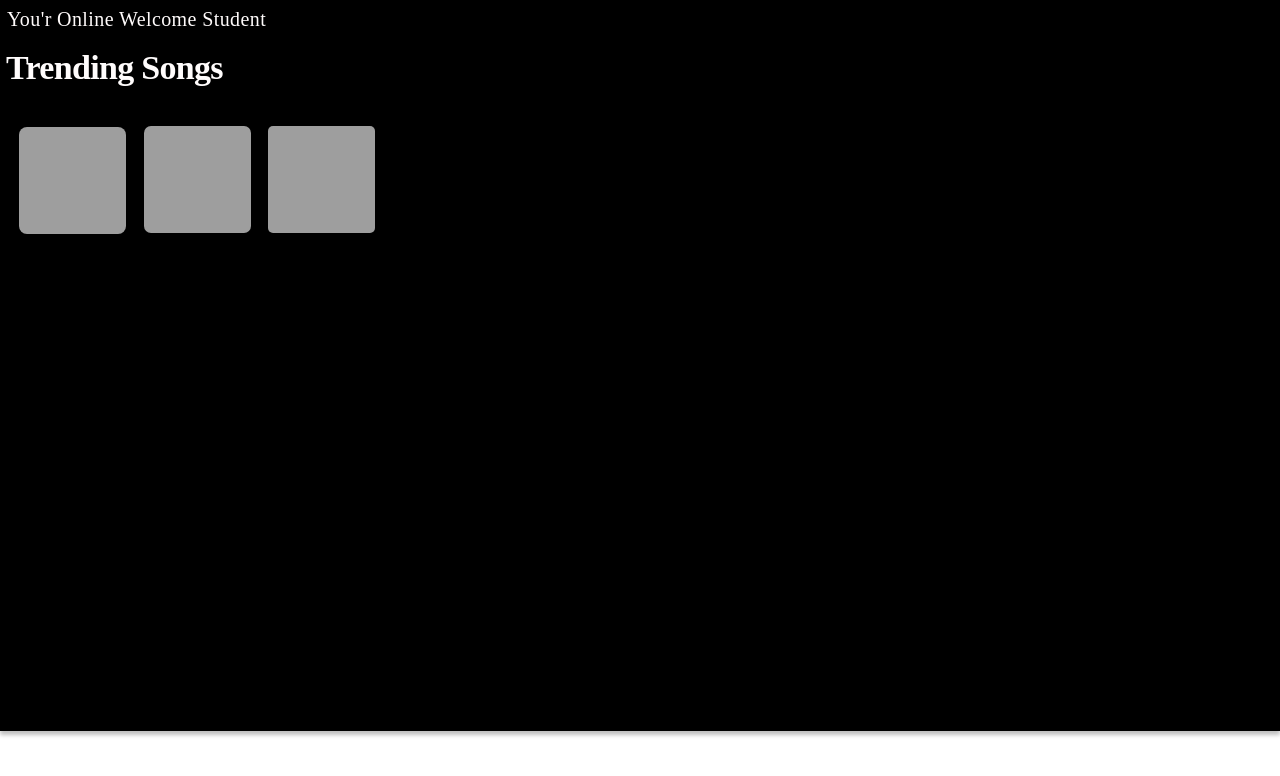
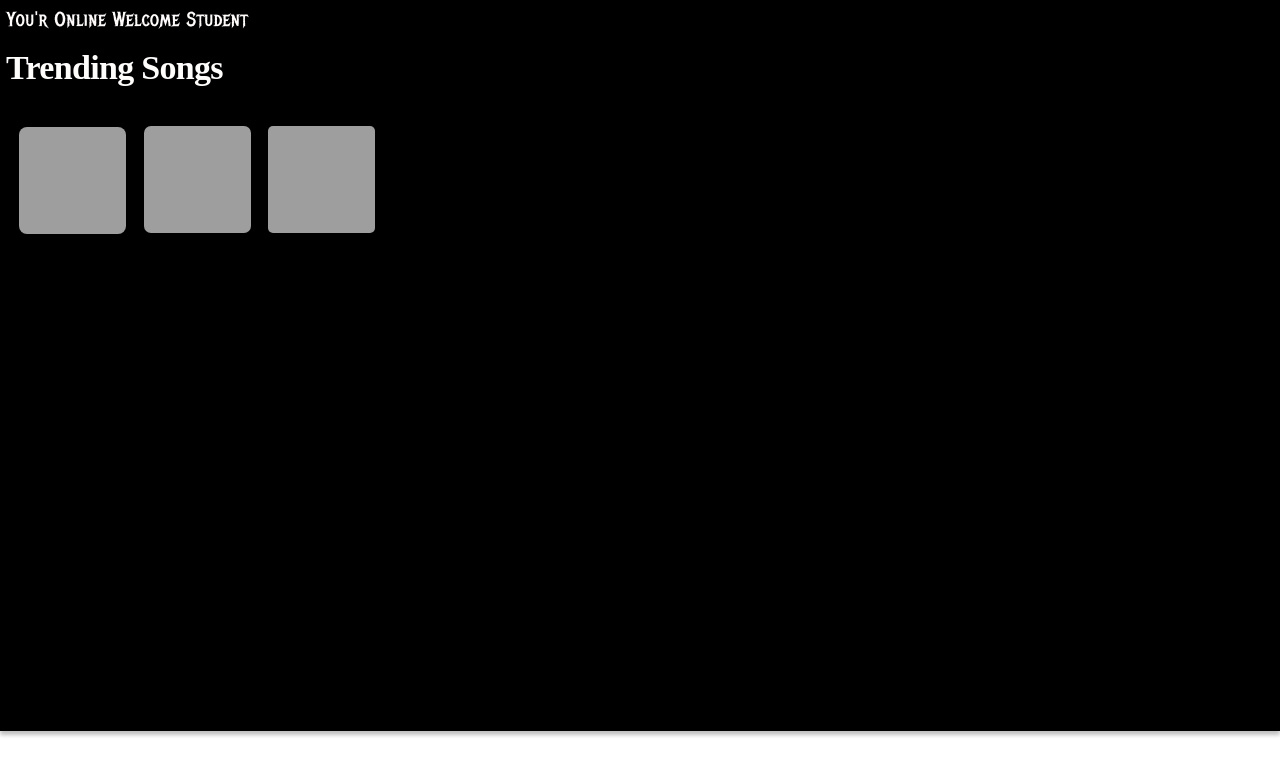
Before and after one commit to Aman32-web/portfolio, a plain HTML site: page index.html in a window 1280 px wide. Drawn offline with Linux system fonts and the light colour scheme; grey boxes are pictures that could not be loaded.

Commit message:
Update sty.css

```diff
--- a/sty.css
+++ b/sty.css
@@ -1,3 +1,4 @@
+@import url('https://fonts.googleapis.com/css2?family=Metal+Mania&display=swap');
 body{
     margin: 0px;
     padding: 0px;
@@ -26,7 +27,7 @@ height: 25px;
 left: 5px;
 top: 5px;
 
-font-family: Metrophobic;
+font-family: 'Metal Mania', cursive;
 font-style: normal;
 font-weight: normal;
 font-size: 20px;
```
